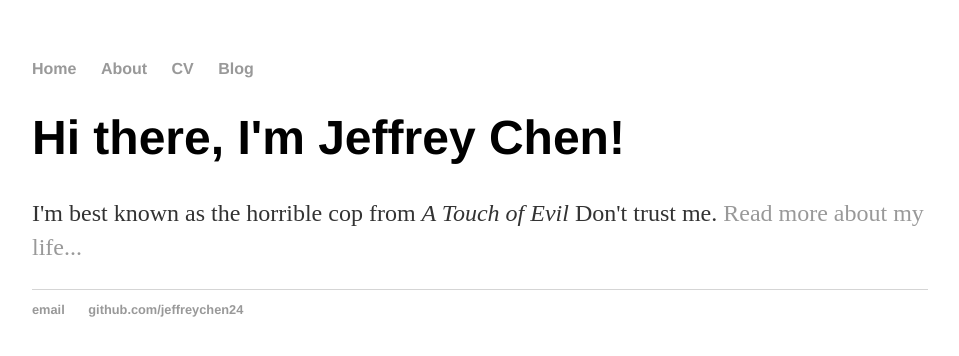
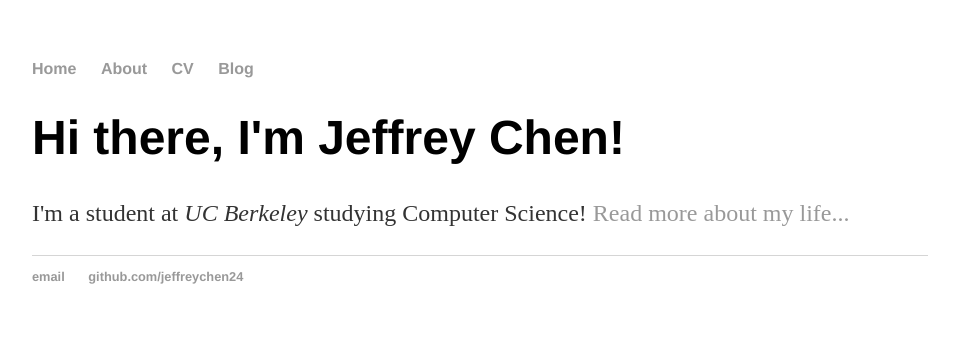
Before and after one commit to jeffreychen24/jeffreychen24.github.io, a Jekyll site: the page built from index.html, in a window 1280 px wide. Shown: the top 356 px of the page, without its empty margins (160-1119 px from the left). Built offline with Jekyll 4.4.1, drawn with Linux system fonts in a browser that asks for light colours.

Commit message:
Update index.html

```diff
--- a/index.html
+++ b/index.html
@@ -1,8 +1,8 @@
 ---
 layout: default
-title: Jeffrey Chen, Adventurer
+title: Jeffrey Chen, Student
 ---
 <div class="blurb">
 	<h1>Hi there, I'm Jeffrey Chen!</h1>
-	<p>I'm best known as the horrible cop from <em>A Touch of Evil</em> Don't trust me. <a href="/about">Read more about my life...</a></p>
+	<p>I'm a student at <em>UC Berkeley</em> studying Computer Science! <a href="/about">Read more about my life...</a></p>
 </div><!-- /.blurb -->
```
